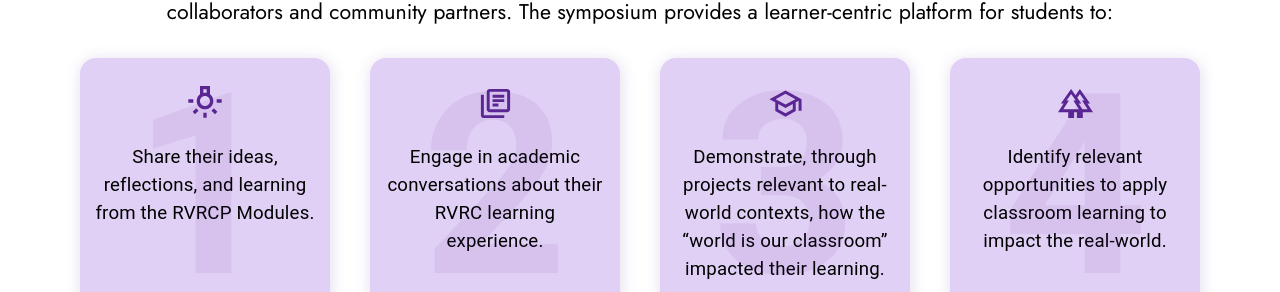
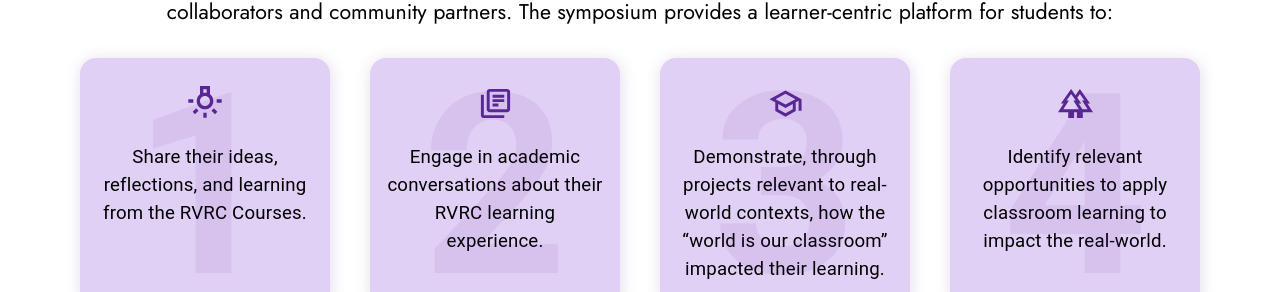
Before and after one commit to kxrt/rvrc-blog, a React (Create React App) app: page / in a window 1280 px wide. Shown: the part 3230-3522 px from the top of the page. Built offline with nearby package versions, Linux system fonts and the light colour scheme.

Commit message:
2024: Edit landing page

```diff
--- a/src/components/2024/landing/StudentPoints.js
+++ b/src/components/2024/landing/StudentPoints.js
@@ -10,7 +10,7 @@ import { useInView } from "react-intersection-observer";
 
 const points = [
   {
-    desc: "Share their ideas, reflections, and learning from the RVRCP Modules.",
+    desc: "Share their ideas, reflections, and learning from the RVRC Courses.",
     icon: <TungstenOutlined fontSize="60pt" />,
   },
   {
```
